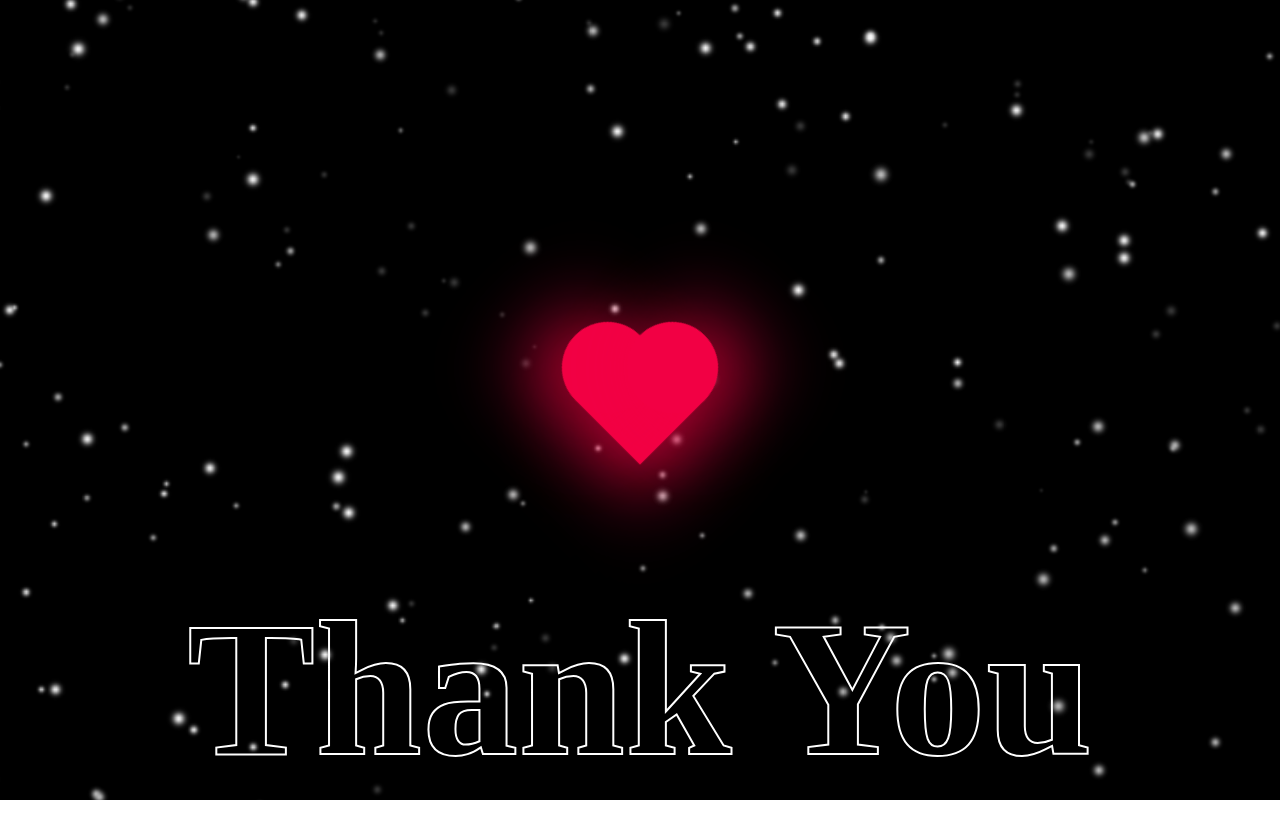
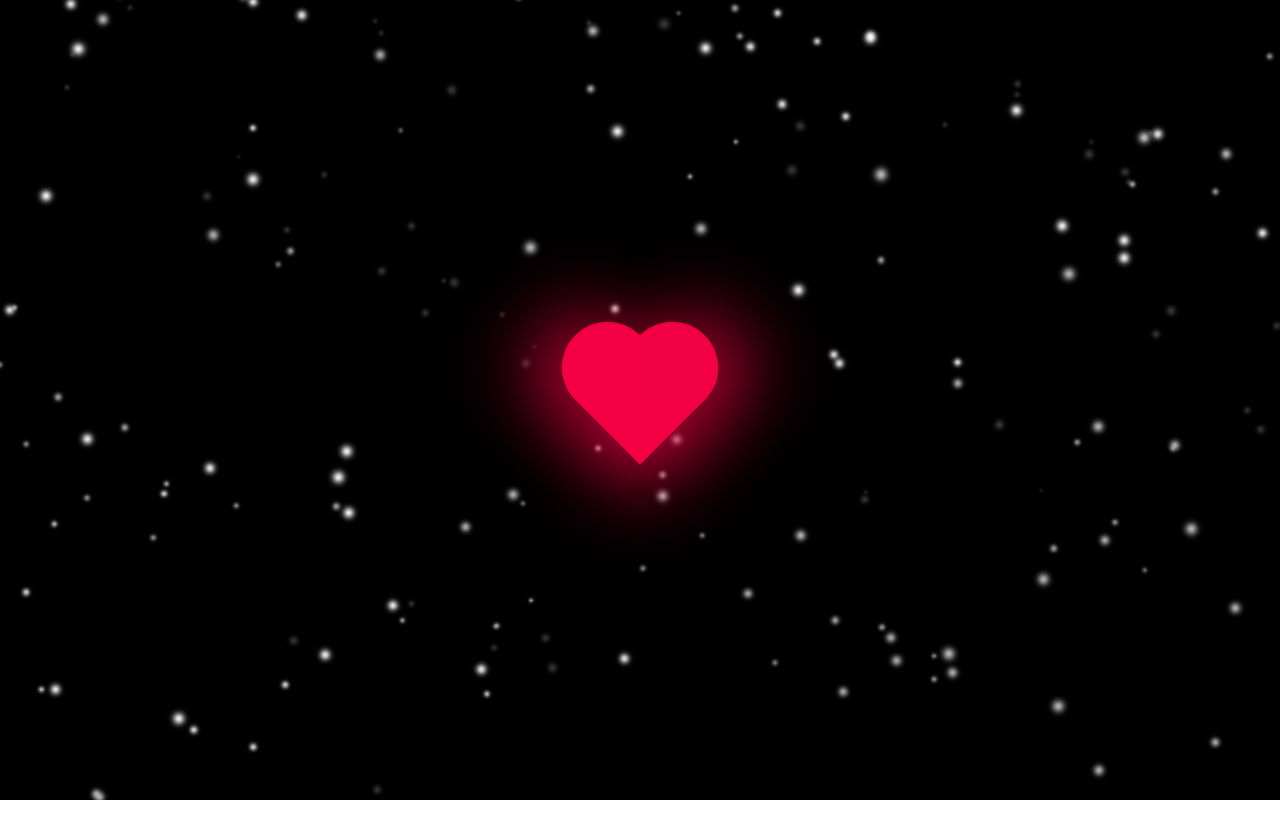
Before and after one commit to Angel-of-codes/heart, a plain HTML site: page index.html in a window 1280 px wide. Shown: the top 838 px of the page. Drawn offline with Linux system fonts and the light colour scheme.

Commit message:
Update index.html

```diff
--- a/index.html
+++ b/index.html
@@ -11,7 +11,7 @@
 <body>
     <section>
         <div class="heart"></div>
-         <h2>Thank You</h2>
+         <!-- <h2>Thank You</h2> -->
         <div class="stars star1"></div>
         <div class="stars star2"></div>
         <div class="stars star3"></div>
```
